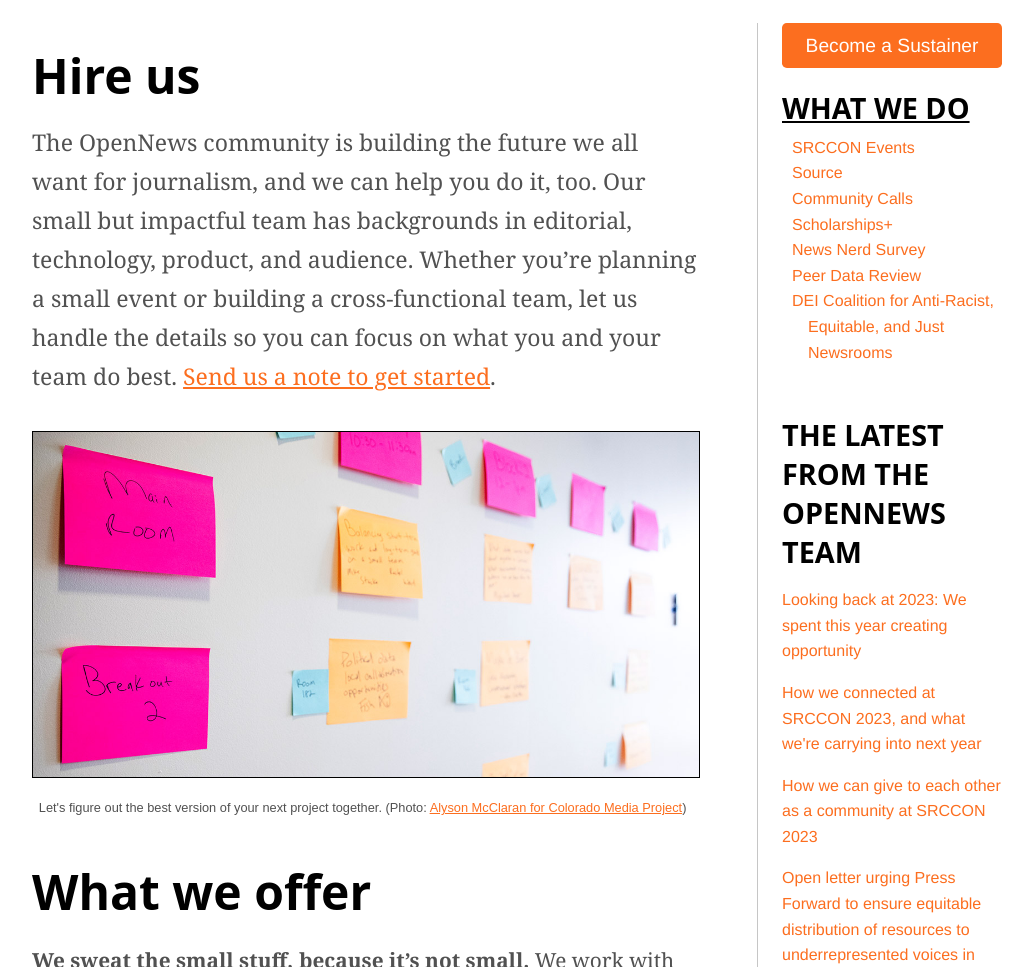
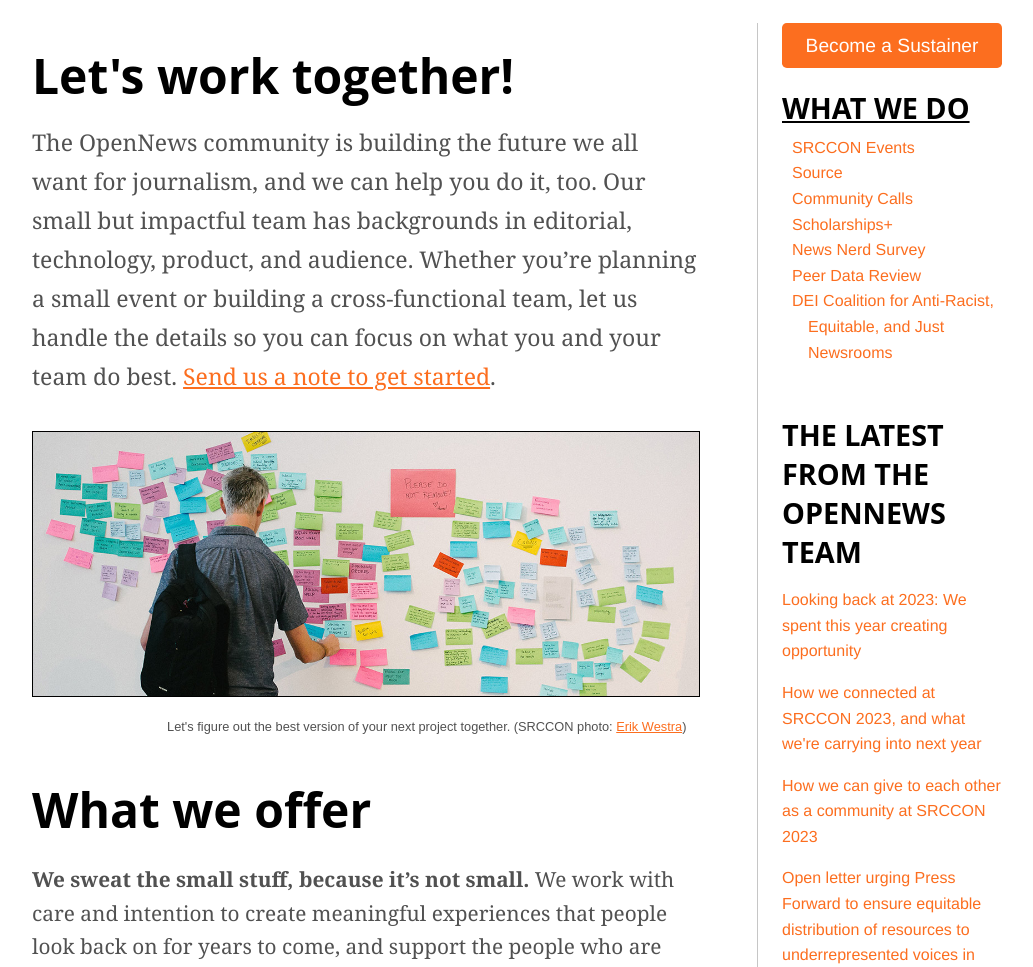
Before and after one commit to OpenNews/opennews-website, a Jekyll site: the page built from hire-us/index.md, in a window 1280 px wide and 1400 px high. Shown: the part 433-1400 px from the top of the window, without its empty margins (118-1151 px from the left). Built offline with Jekyll 4.4.1, drawn with Linux system fonts in a browser that asks for light colours; nearby versions of some CDN libraries; some web fonts are replaced; comment, search, counter and statistics services are not loaded.

Commit message:
add photo to hire us page

```diff
--- a/hire-us/index.md
+++ b/hire-us/index.md
@@ -1,6 +1,6 @@
 ---
 layout: post
-title: Hire us
+title: Let's work together!
 section: hire us
 sub-section: index
 ---
@@ -54,8 +54,8 @@ sub-section: index
 <p class="bodybig">The OpenNews community is building the future we all want for journalism, and we can help you do it, too. Our small but impactful team has backgrounds in editorial, technology, product, and audience. Whether you’re planning a small event or building a cross-functional team, let us handle the details so you can focus on what you and your team do best. <a href="https://airtable.com/appdaxYotl8OFHNMq/pagglZpzMuJhFkycJ/form">Send us a note to get started</a>.</p>
 
 
-<img src="/media/img/hire_us_postit_planning.jpg" class="topline" alt="a set of post-it notes on the wall, showing the brainstorming process for a community event">
-<p class="caption">Let's figure out the best version of your next project together. (Photo: <a href="https://creativecommons.org/licenses/by/3.0/us/">Alyson McClaran for Colorado Media Project</a>)</p>
+<img src="/media/img/hire_us_postit_brainstorm2.jpg" class="topline" alt="a person looking at post-it notes on the wall, capturing brainstorming during a community event">
+<p class="caption">Let's figure out the best version of your next project together. (SRCCON photo: <a href="http://www.westraco.com/">Erik Westra</a>)</p>
 
 ## What we offer
 
```
Also changed, not shown: media/img/hire_us_dream_big.jpg (added), media/img/hire_us_postit_brainstorm.jpg (added), media/img/hire_us_postit_brainstorm2.jpg (added), media/img/hire_us_postit_schedule.jpg (added).
